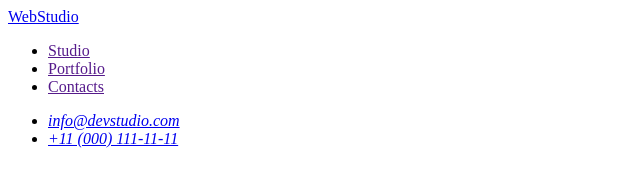
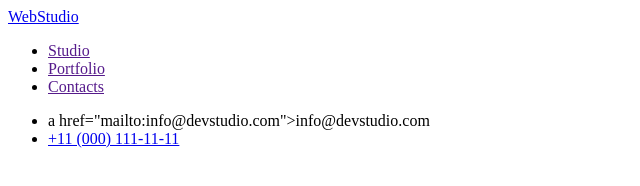
Before and after one commit to Sergii369/goit-markup-hw-01, a plain HTML site: page index.html in a window 1280 px wide. Shown: the whole page, without its empty margins (0-640 px from the left). Drawn offline with Linux system fonts and the light colour scheme.

Commit message:
edd markup header

```diff
--- a/index.html
+++ b/index.html
@@ -15,12 +15,12 @@
           <li><a href="">Contacts</a></li>
         </ul>
       </nav>
-      <address>
+      <addres>
         <ul>
-          <li><a href="mailto:info@devstudio.com">info@devstudio.com</a></li>
-          <li><a href="tel:+11(000)1111111">+11 (000) 111-11-11</a></li>
+          <li>a href="mailto:info@devstudio.com">info@devstudio.com</a></li>
+          <li><a href="tel:+110001111111">+11 (000) 111-11-11</a></li>
         </ul>
-      </address>
+      </addres>
     </header>
   </body>
 </html>
```
